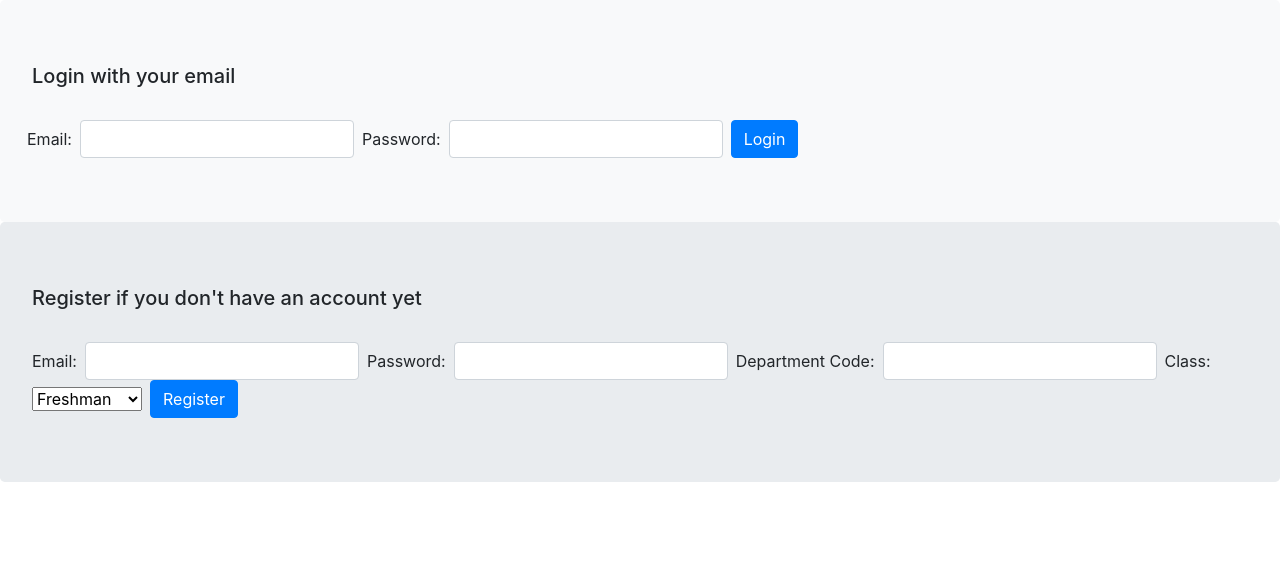
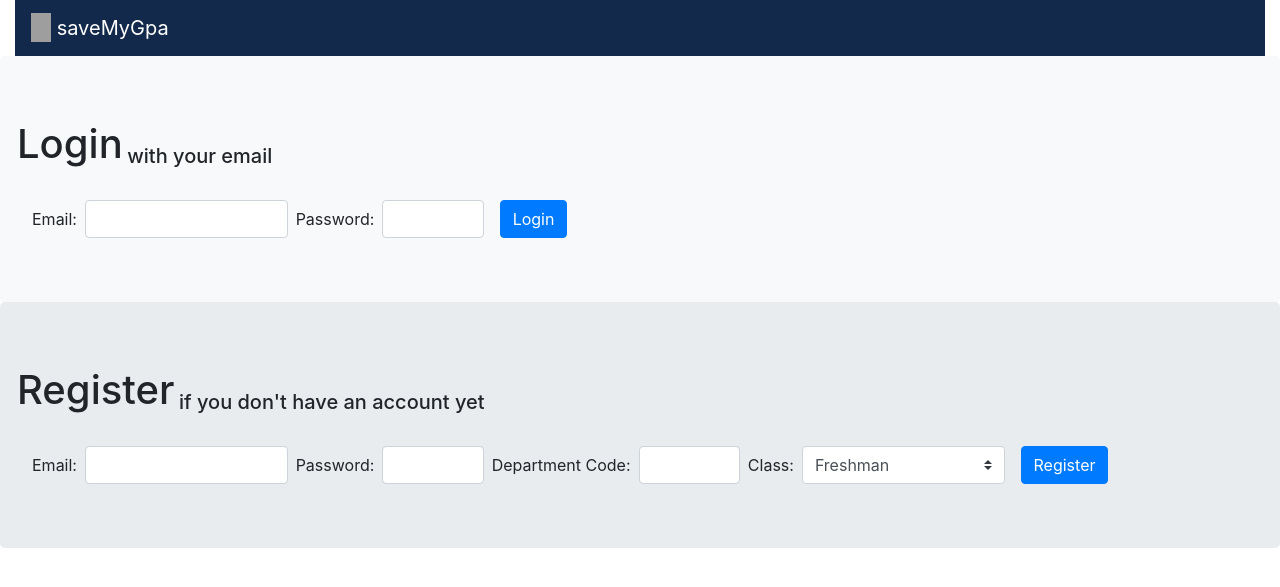
Before and after one commit to vinny-d/saveMyGPA, a Flask app: page /account in a window 1280 px wide. Shown: the top 587 px of the page. Run offline with Flask 2, Linux system fonts and the light colour scheme; some libraries are stand-ins or nearby versions; grey boxes are pictures that could not be loaded.

Commit message:
minor design fix

```diff
--- a/app/templates/account.html
+++ b/app/templates/account.html
@@ -11,16 +11,26 @@
         <script type=text/javascript src="{{url_for('static', filename='js/account.js') }}"></script>
     </head>
     <body>
+        <div class="container-fluid">
+            <nav class="navbar navbar-expand-lg navbar-dark h-100" style="background-color: #13294b;">
+                <a class="navbar-brand">
+                    <img class="align-top" src="https://upload.wikimedia.org/wikipedia/commons/9/91/Illinois_Fighting_Illini_logo.svg" width="20px" height="29px" alt="...">
+                    saveMyGpa
+                </a>
+            </nav>
+        </div>
         <div class="jumbotron mb-0 bg-light">
-            <h5>Login with your email</h5>
+            <div class="row align-items-end">
+                <h1>Login</h1>&nbsp;<h5>with your email</h5>
+            </div>
             &nbsp;
-            <div class="form-row align-items-center">
+            <div class="align-items-center" style="white-space:nowrap;">
                 <form class="form-inline" method="POST" action="/login">
                     <label for="email_login">Email:</label>
-                    <input type="text" class="form-control ml-2" id="email_login" name="email">
+                    <input type="text" class="form-control ml-2 col-md-2" id="email_login" name="email">
                     <label for="password_login" class="ml-2">Password:</label>
-                    <input type="password" class="form-control ml-2" id="password_login" name="password">
-                    <button type="submit" class="btn btn-primary ml-2 col-auto" id="login">Login</button>
+                    <input type="password" class="form-control ml-2 col-md-1" id="password_login" name="password">
+                    <button type="submit" class="btn btn-primary ml-3 col-xs-6" id="login">Login</button>
                 </form>
             </div>
             {% if login_error %}
@@ -30,24 +40,26 @@
             {% endif %}
         </div>
         <div class="jumbotron mb-0">
-            <h5>Register if you don't have an account yet</h5>
+            <div class="row align-items-end">
+                <h1>Register</h1>&nbsp;<h5>if you don't have an account yet</h5>
+            </div>
             &nbsp;
             <div class="align-items-center">
                 <form class="form-inline" method="POST" action="/register" id="reg-form">
                     <label for="email_reg">Email:</label>
-                    <input type="text" class="form-control ml-2" id="email_reg" name="email">
+                    <input type="text" class="form-control ml-2 col-md-2" id="email_reg" name="email">
                     <label for="password_reg" class="ml-2">Password:</label>
-                    <input type="password" class="form-control ml-2" id="password_reg" name="password">
+                    <input type="password" class="form-control ml-2 col-md-1" id="password_reg" name="password">
                     <label for="department_reg" class="ml-2">Department Code:</label>
-                    <input type="text" class="form-control ml-2" id="department_reg" name="department">
+                    <input type="text" class="form-control ml-2 col-md-1" id="department_reg" name="department">
                     <label for="class_reg" class="ml-2">Class:</label>
-                    <select class="dropdown" aria-labelledby="dropdownMenuButton" id="class_reg" name="class" form="reg-form">
+                    <select class="dropdown browser-default custom-select ml-2 col-md-2" aria-labelledby="dropdownMenuButton" id="class_reg" name="class" form="reg-form">
                         <option class="dropdown-item" value="1">Freshman</option>
                         <option class="dropdown-item" value="2">Sophomore</option>
                         <option class="dropdown-item" value="3">Junior</option>
                         <option class="dropdown-item" value="4">Senior</option>
                     </select>
-                    <button type="submit" class="btn btn-primary ml-2 col-auto" id="register">Register</button>
+                    <button type="submit" class="btn btn-primary ml-3 col-xs-6" id="register">Register</button>
                 </form>
             </div>
             {% if reg_error %}
```
Also changed, not shown: app/templates/index.html (+8 -8 lines).
